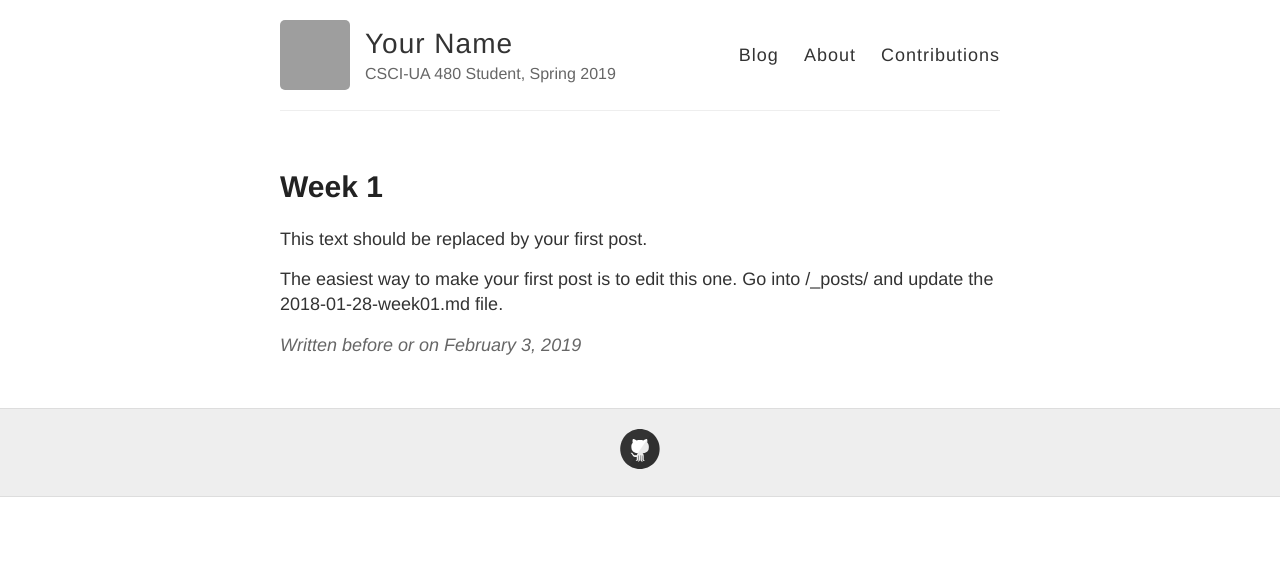
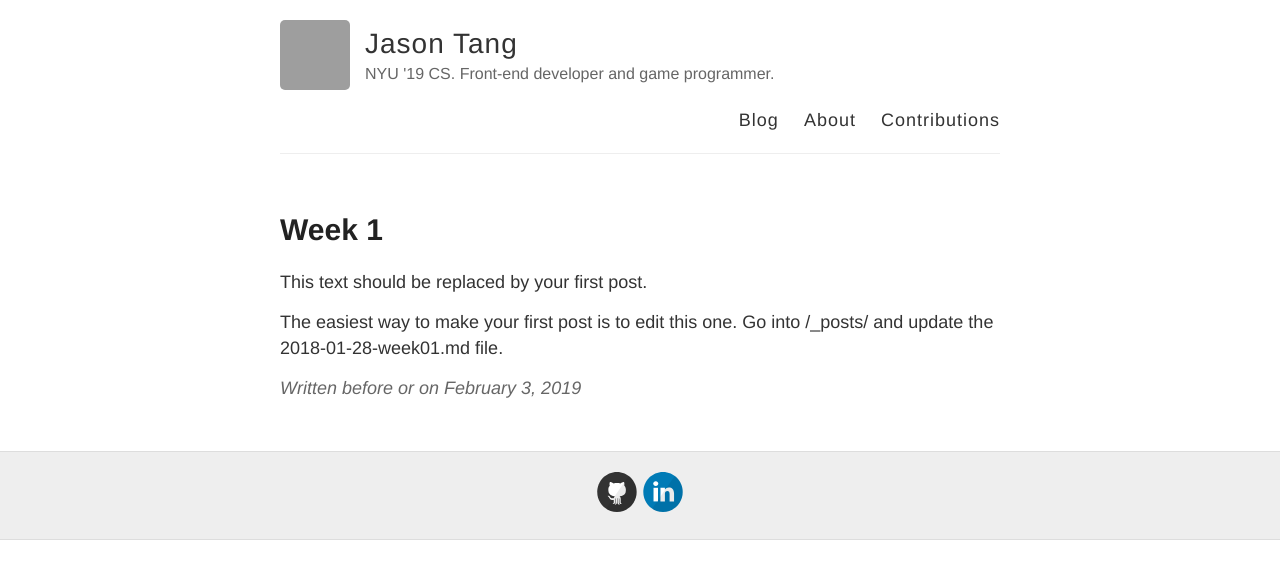
Before and after one commit to nyu-ossd-s19/jztang-weekly, a Jekyll site: the page built from _posts/2019-02-03-week01.md, in a window 1280 px wide. Shown: the top 579 px of the page. Built offline with Jekyll 4.4.1, drawn with Linux system fonts in a browser that asks for light colours; grey boxes are pictures that could not be loaded.

Commit message:
edited _config.yml

```diff
--- a/_config.yml
+++ b/_config.yml
@@ -5,15 +5,15 @@
 # CUSTOMIZE
 # Name of your site (displayed in the header)
 # This should be your name or nickname.
-name: Your Name
+name: Jason Tang
 
 # CUSTOMIZE
-# Short bio or description aout you (displayed in the header)
-description: CSCI-UA 480 Student, Spring 2019
+# Short bio or description about you (displayed in the header)
+description: NYU '19 CS. Front-end developer and game programmer.
 
 # CUSTOMIZE
 # URL of your avatar or profile pic (you could use your GitHub profile pic)
-avatar: https://avatars1.githubusercontent.com/u/46607804?s=200&v=4
+avatar: https://avatars0.githubusercontent.com/u/12689662?s=400&u=1eeb34e6a6c6ee013c8b6537f9e3ac9ea3b91fec&v=4
 
 # CUSTOMIZE
 #
@@ -26,9 +26,9 @@ footer-links:
   email:
   facebook:
   flickr:
-  github: nyu-ossd-s19
+  github: jztang
   instagram:
-  linkedin:
+  linkedin: jasonztang
   pinterest:
   twitter:
   stackoverflow: # your stackoverflow profile, e.g. "users/50476/bart-kiers"
@@ -41,14 +41,14 @@ footer-links:
 # It should be "/USER_NAME-weekly" in which USER_NAME is replaced by your actual
 # user name for GitHub.
 
-url: "https://nyu-ossd-s18.github.io/weekly"
+url: "https://nyu-ossd-s18.github.io/jztang-weekly"
 
 # CUSTOMIZE
 # Replace this with the name of your own repository.
 # It should be "/USER_NAME-weekly" in which USER_NAME is replaced by your actual
 # user name for GitHub.
 
-baseurl: "/weekly"
+baseurl: "/jztang-weekly"
 
 #
 # !! You don't need to change any of the configuration flags below !!
```
